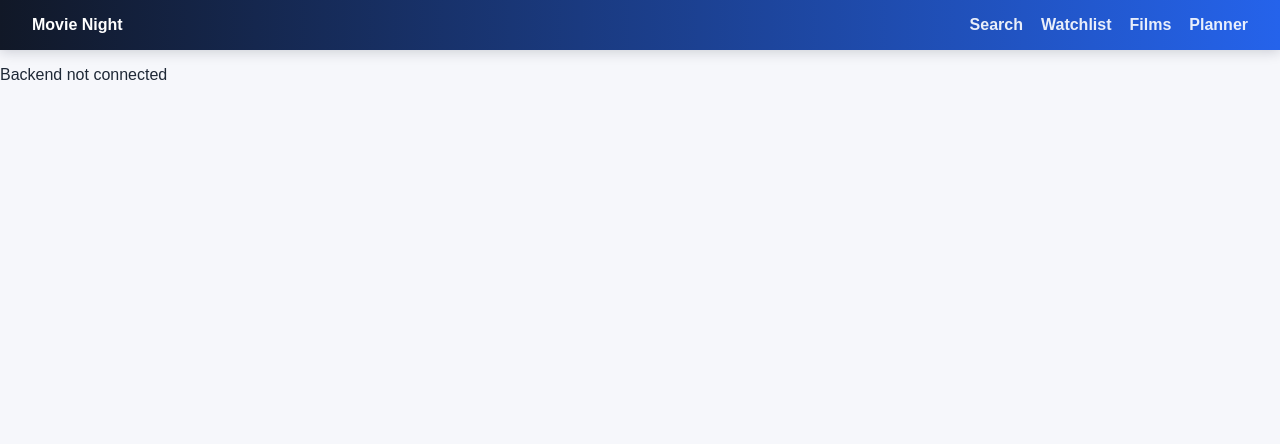
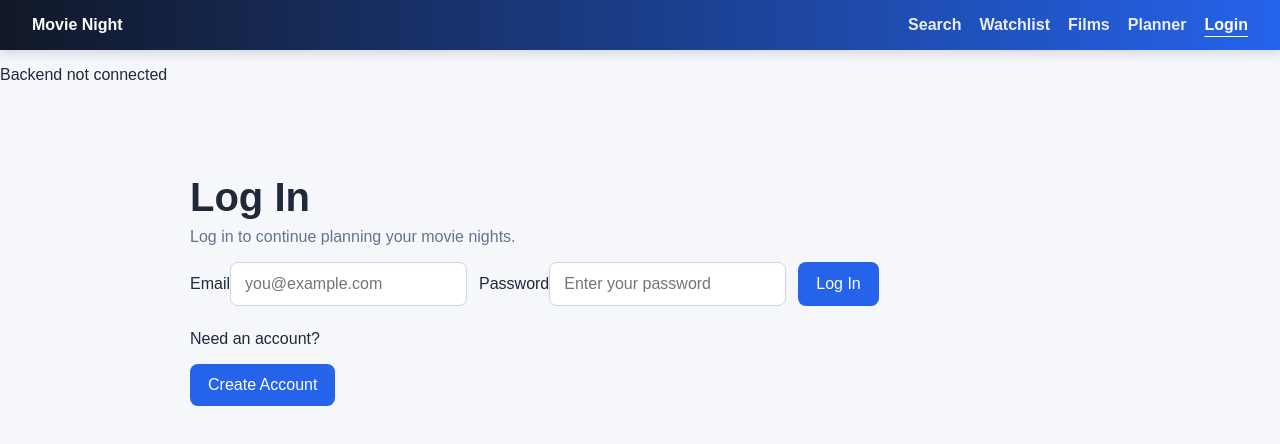
Before and after one commit to jerichomc/MovieNight, a React (Vite) app in the folder movie-night/: page /auth in a window 1280 px wide. Shown: the top 444 px of the page. Built offline with nearby package versions, Linux system fonts and the light colour scheme; no server answers.

Commit message:
Added login/create login page

```diff
--- a/movie-night/src/App.jsx
+++ b/movie-night/src/App.jsx
@@ -1,6 +1,7 @@
 import { useState, useEffect } from "react";
 import { searchMovies } from "./api/tmdb.js"; // Import the searchMovies function from the TMDB API module
 import Navbar from "./components/Navbar.jsx";
+import AuthPage from "./pages/AuthPage.jsx";
 import { Routes, Route, useLocation, useNavigate } from "react-router-dom";
 import SearchPage from "./pages/SearchPage.jsx";
 import WatchlistPage from "./pages/WatchlistPage.jsx";
@@ -22,6 +23,8 @@ import {
   deleteMovieNight,
   addMovieToMovieNight,
   deleteMovieFromMovieNight,
+  registerUser,
+  loginUser,
 } from "./api/backend.js";
 
 function App() {
@@ -534,7 +537,43 @@ function handleLogout() {
     setAuthToken("");
   }
 
+  async function handleAuthSubmit(event) {
+    event.preventDefault();
+    setAuthError("");
 
+    try {
+      let data; // this will hold the response data from either registerUser or loginUser
+
+      if (authMode === "register") {
+        data = await registerUser(authForm);
+      } else {
+        //if login mode, call loginUser
+        data = await loginUser({
+          email: authForm.email,
+          password: authForm.password,
+        });
+      }
+
+      setCurrentUser(data.user); // Set the current user which it gets from the backend response
+      setAuthToken(data.token);
+
+      setAuthForm({
+        username: "",
+        email: "",
+        password: "",
+      });
+
+      navigate("/");
+    } catch (error) {
+      console.error(error);
+
+      if (authMode === "register") {
+        setAuthError("Could not create account.");
+      } else {
+        setAuthError("Could not log in.");
+      }
+    }
+  }
 
   return (
     <>
@@ -631,6 +670,20 @@ function handleLogout() {
               />
             }
           />
+
+          <Route
+            path="/auth"
+            element={
+              <AuthPage
+                authMode={authMode}
+                authForm={authForm}
+                authError={authError}
+                onAuthFormChange={handleAuthFormChange}
+                onAuthSubmit={handleAuthSubmit}
+                onAuthModeChange={handleAuthModeChange}
+              />
+            }
+          />
         </Routes>
       </main>
     </>
--- a/movie-night/src/components/Navbar.jsx
+++ b/movie-night/src/components/Navbar.jsx
@@ -12,6 +12,7 @@ function Navbar(){
                 <NavLink to="/watchlist">Watchlist</NavLink>
                 <NavLink to="/watched">Films</NavLink>
                 <NavLink to="/planner">Planner</NavLink>
+                <NavLink to="/auth">Login</NavLink>
             </div>
         </nav>
     );
--- /dev/null
+++ b/movie-night/src/pages/AuthPage.jsx
@@ -0,0 +1,91 @@
+function AuthPage({
+  authMode,
+  authForm,
+  authError,
+  onAuthFormChange,
+  onAuthSubmit,
+  onAuthModeChange,
+}) {
+  const isRegisterMode = authMode === "register"; // this variable is true if the current mode is "register", otherwise false
+
+  return (
+    <>
+      <header className="page-header">
+        <h1>{isRegisterMode ? "Create Account" : "Log In"}</h1>
+        <p>
+          {isRegisterMode
+            ? "Create an account to save your movie nights."
+            : "Log in to continue planning your movie nights."}
+        </p>
+      </header>
+
+      <section className="auth-section">
+        <form className="auth-form" onSubmit={onAuthSubmit}>
+          {isRegisterMode && (
+            <label>
+              Username
+              <input
+                type="text"
+                name="username"
+                value={authForm.username}
+                onChange={onAuthFormChange}
+                placeholder="moviefan123"
+              />
+            </label>
+          )}
+
+          <label>
+            Email
+            <input
+              type="email"
+              name="email"
+              value={authForm.email}
+              onChange={onAuthFormChange}
+              placeholder="you@example.com"
+            />
+          </label>
+
+          <label>
+            Password
+            <input
+              type="password"
+              name="password"
+              value={authForm.password}
+              onChange={onAuthFormChange}
+              placeholder="Enter your password"
+            />
+          </label>
+
+          {authError && <p className="error-message">{authError}</p>}
+
+          <button type="submit">
+            {isRegisterMode ? "Create Account" : "Log In"}
+          </button>
+        </form>
+
+        <div className="auth-switch">
+          {isRegisterMode ? (
+            <>
+              <p>Already have an account?</p>
+              <button type="button" onClick={() => onAuthModeChange("login")}>
+                Log In
+              </button>
+            </>
+          ) : (
+            <>
+              <p>Need an account?</p>
+              <button
+                type="button"
+                onClick={() => onAuthModeChange("register")}
+              >
+                Create Account
+              </button>
+            </>
+          )}
+        </div>
+      </section>
+    </>
+  );
+}
+
+export default AuthPage;
```
Lines whose indentation alone changed are shown as unchanged.
